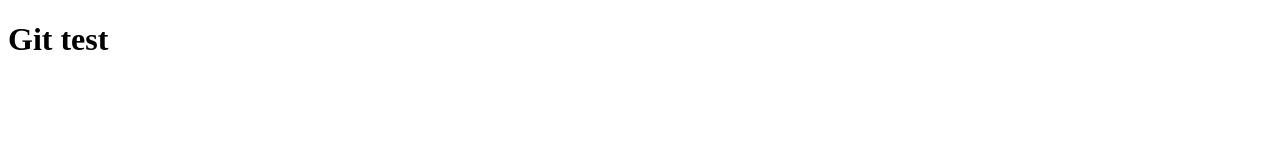
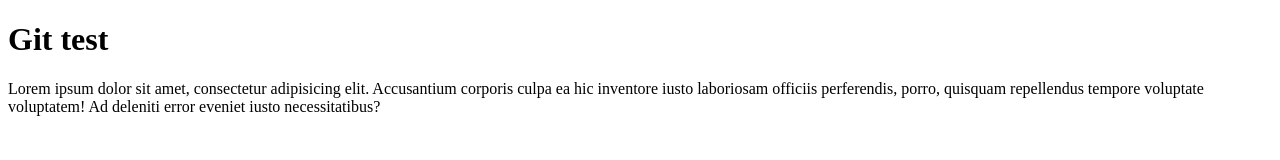
Before and after one commit to mandreev96/git-testing, a plain HTML site: page index.html in a window 1280 px wide. Drawn offline with Linux system fonts and the light colour scheme.

Commit message:
Added some text

```diff
--- a/index.html
+++ b/index.html
@@ -7,6 +7,7 @@
     <meta http-equiv="X-UA-Compatible" content="ie=edge">
     <title>Document</title>
     <h1>Git test</h1>
+    <p>Lorem ipsum dolor sit amet, consectetur adipisicing elit. Accusantium corporis culpa ea hic inventore iusto laboriosam officiis perferendis, porro, quisquam repellendus tempore voluptate voluptatem! Ad deleniti error eveniet iusto necessitatibus?</p>
 </head>
 <body>
 
```
